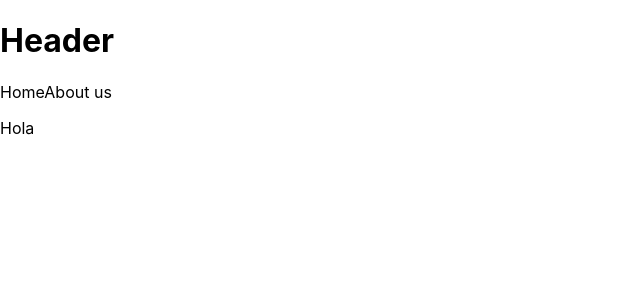
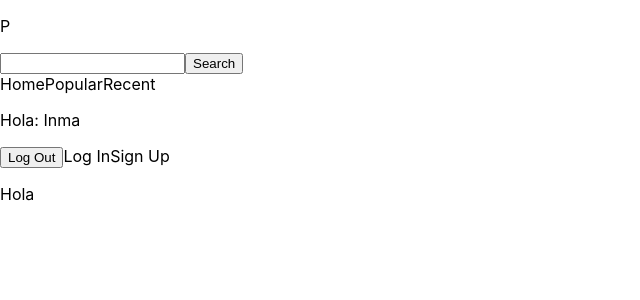
Before and after one commit to Inmacc96/producthunt-clone, a Next.js app: page / in a window 1280 px wide. Shown: the top 300 px of the page, without its empty margins (0-640 px from the left). Built offline with nearby package versions, Linux system fonts and the light colour scheme.

Commit message:
Define the app header.

```diff
--- /dev/null
+++ b/components/Header.jsx
@@ -0,0 +1,29 @@
+import Search from "./Search";
+import Nav from "./Nav";
+import Link from "next/link";
+
+const Header = () => {
+  return (
+    <header>
+      <div>
+        <div>
+          <p>P</p>
+
+          <Search />
+
+          <Nav />
+        </div>
+
+        <div>
+          <p>Hola: Inma</p>
+
+          <button type="button">Log Out</button>
+          <Link href="/">Log In</Link>
+          <Link href="/">Sign Up</Link>
+        </div>
+      </div>
+    </header>
+  );
+};
+
+export default Header;
--- a/components/Layout.jsx
+++ b/components/Layout.jsx
@@ -1,14 +1,9 @@
-import Link from "next/link";
+import Header from "./Header";
 
 const Layout = ({ children }) => {
   return (
     <>
-      <h1>Header</h1>
-
-      <nav>
-        <Link href="/">Home</Link>
-        <Link href="/aboutus">About us</Link>
-      </nav>
+      <Header />
 
       <main>{children}</main>
     </>
--- /dev/null
+++ b/components/Nav.jsx
@@ -0,0 +1,13 @@
+import Link from "next/link";
+
+const Nav = () => {
+  return (
+    <nav>
+      <Link href="/">Home</Link>
+      <Link href="/">Popular</Link>
+      <Link href="/">Recent</Link>
+    </nav>
+  );
+};
+
+export default Nav;
--- /dev/null
+++ b/components/Search.jsx
@@ -0,0 +1,12 @@
+
+const Search = () => {
+  return (
+    <form>
+        <input type="text" />
+
+        <button type="submit">Search</button>
+    </form>
+  )
+}
+
+export default Search
```
